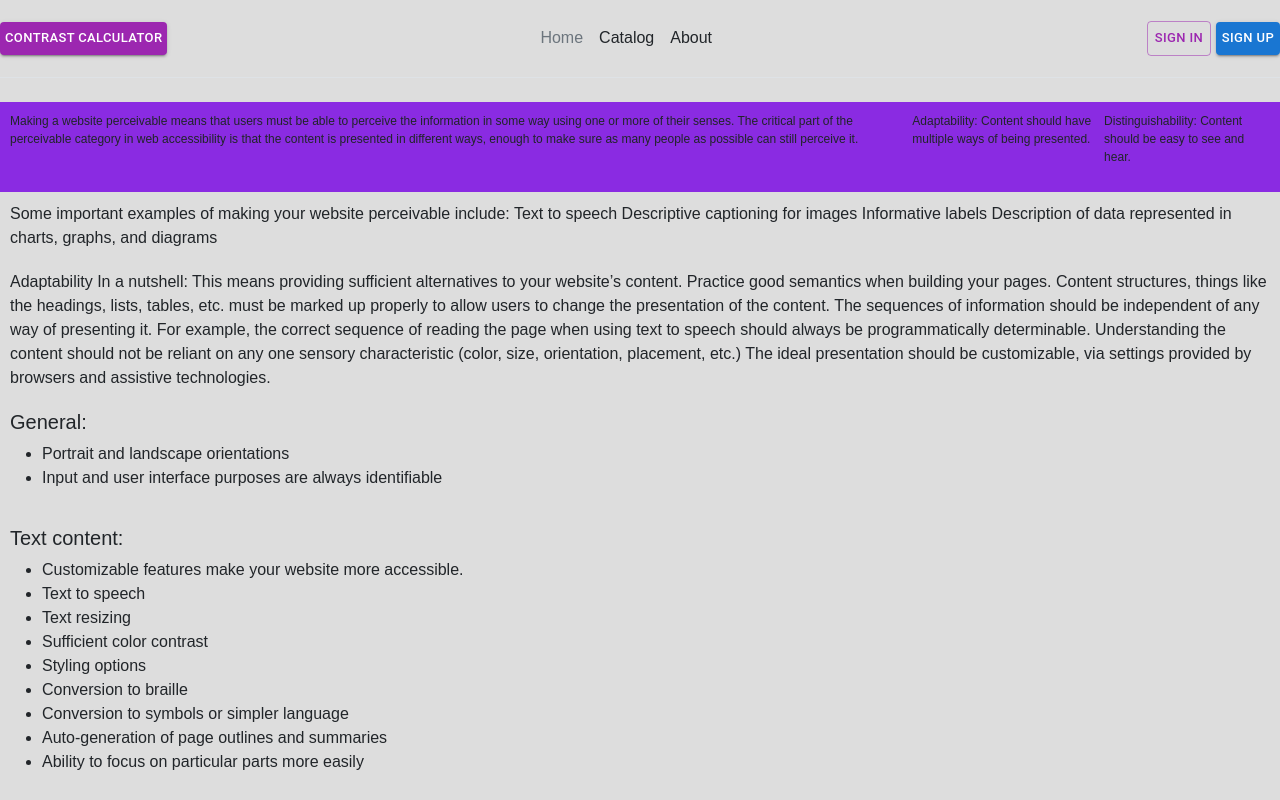
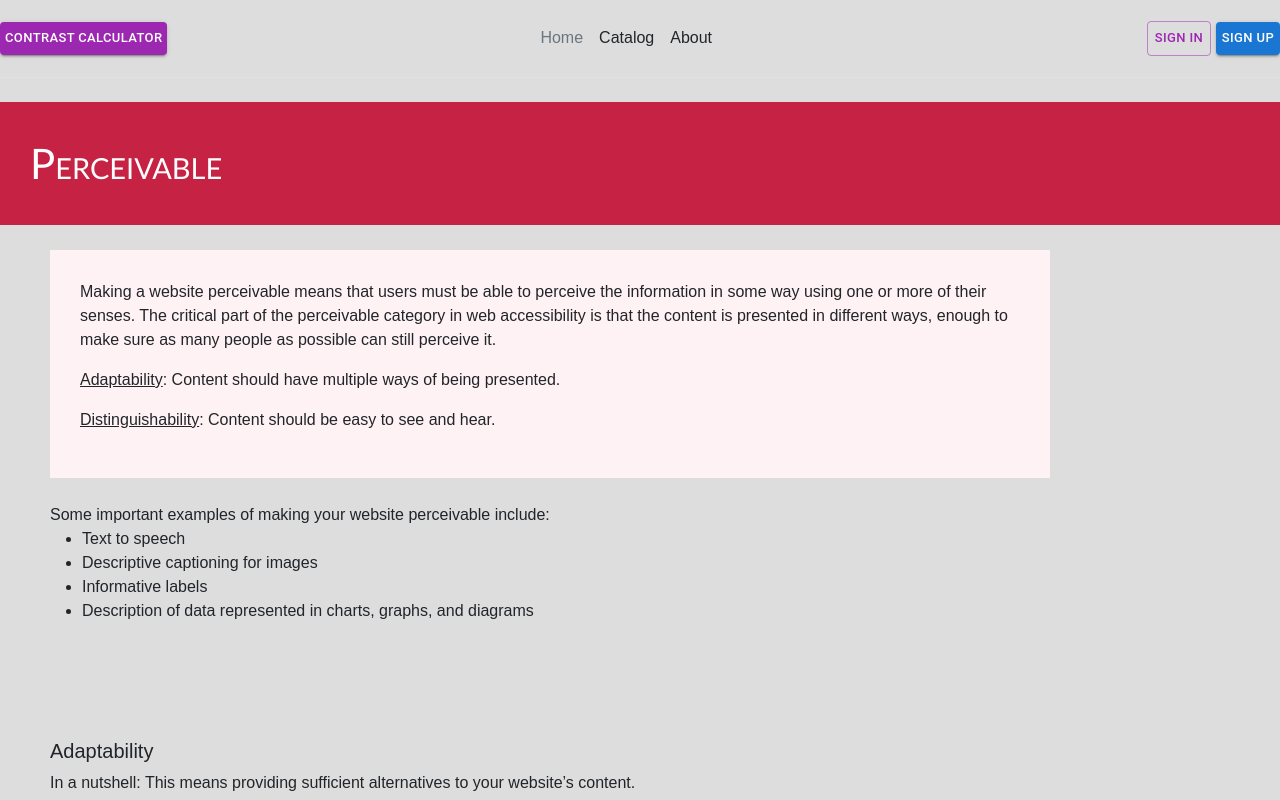
Before and after one commit to bailey-strum/capstone-accessibility, a React (Create React App) app: page /perceivable in a window 1280 px wide. Shown: the top 800 px of the page. Built offline with nearby package versions, Linux system fonts and the light colour scheme.

Commit message:
Added some styling to pour pages and updated background for about us page

```diff
--- a/src/Pages/LoggedOut/About.tsx
+++ b/src/Pages/LoggedOut/About.tsx
@@ -1,23 +1,21 @@
 import Header from "../../Components/Header";
-import "./pour.css";
+import "./about.css";
 
 const About = () => {
 
     return (
-        <div>
-
-
-            <div className="about_us_container">
-
+                <html>
                 <Header/>
-
-                <main>
+                <body className="norbert">
                     <div className="about_us_intro">
                         <h5> Lucky 13 Team</h5>
-                        <p>We are a senior capstone group, here at the University of North Texas. We of Lucky 13 will create a tool to help educate individuals on accessibility for those intending to build websites. Our goal is to describe, demonstrate and explain what aspects of a website can be changed to be accessible to more people. Our website will educate product owners, web developers, and designers on WCAG policies and why they are essential in a fun and intuitive way to improve the web for all.</p>
+                        <p>We are a senior capstone group, here at the University of North Texas.
+                            We of Lucky 13 will create a tool to help educate individuals on accessibility for those intending to build websites.
+                            Our goal is to describe, demonstrate and explain what aspects of a website can be changed to be accessible to more people.
+                            Our website will educate product owners, web developers, and designers on WCAG policies and why they are essential in a fun and intuitive way to improve the web for all.</p>
                     </div>
                     <div className="table_header">
-                    <h5> Team members </h5>
+                        <h3> Team members </h3>
                     </div>
                     <div className="about_us_table">
                     <table>
@@ -59,21 +57,13 @@ const About = () => {
                         </tr>
                     </table>
                     </div>
-                </main>
 
 
-            </div>
-
-
-
-        </div>
+            </body>
+</html>
 
     )
 }
 
 
-
-
-
-
 export default About;
--- a/src/Pages/LoggedOut/Operable.tsx
+++ b/src/Pages/LoggedOut/Operable.tsx
@@ -12,7 +12,7 @@ const Operable = () => {
         <html>
         <Header/>
         <body>
-
+        <div className="topic_operable">Operable</div>
         <div className="first_paragraph">
         <p id="operable_intro">Functionality available from keyboard - the keyboard should be the baseline of expected input rather than keyboard and mouse. This means that a standard keyboard should be able to seamlessly navigate and operate the functionality of a website. </p>
         </div>
@@ -42,7 +42,8 @@ const Operable = () => {
 </div>
 
 <div className="second_paragraph">
-<p>Users without fine motor skills or dexterity should be accounted for in cases of functionality requiring fast and/or precise inputs from the user. If such a need for fast and/or precise inputs, then there should be tools for the user to comfortably work the functionality/webpage. . Additionally there should be an undo button, or some similar method for undoing an action, for most accidental activations, and where this isn’t possible, there should be a clear warning before such activations. </p>
+<p>Users without fine motor skills or dexterity should be accounted for in cases of functionality requiring fast and/or precise inputs from the user. If such a need for fast and/or precise inputs, then there should be tools for the user to comfortably work the functionality/webpage.</p>
+<p>Additionally there should be an undo button, or some similar method for undoing an action, for most accidental activations, and where this isn’t possible, there should be a clear warning before such activations. </p>
 
 <p> Below we have included some helpful references</p>
 <ul>
--- a/src/Pages/LoggedOut/Perceivable.tsx
+++ b/src/Pages/LoggedOut/Perceivable.tsx
@@ -11,31 +11,34 @@ const Perceivable = () => {
     return (
         <html>
         <Header/>
+
         <body>
-
+        <div className="topic_perceivable">Perceivable</div>
         <div className="initial_paragraph">
         <p id="perceive_intro"> Making a website perceivable means that users must be able to perceive the information in some way using one or more of their senses. The critical part of the perceivable category in web accessibility is that the content is presented in different ways, enough to make sure as many people as possible can still perceive it.</p>
 
-        <p>Adaptability: Content should have multiple ways of being presented.</p>
-        <p>Distinguishability: Content should be easy to see and hear.</p>
+        <p><u>Adaptability</u>: Content should have multiple ways of being presented.</p>
+        <p><u>Distinguishability</u>: Content should be easy to see and hear.</p>
         </div>
 
         <div className="b_list">
         Some important examples of making your website perceivable include:
-
-        Text to speech
-        Descriptive captioning for images
-        Informative labels
-        Description of data represented in charts, graphs, and diagrams
-
+        <ul>
+        <li>Text to speech </li>
+        <li>Descriptive captioning for images</li>
+        <li>Informative labels</li>
+        <li>Description of data represented in charts, graphs, and diagrams</li>
+        </ul>
         </div>
 
 
         <div className="adapt_paraph">
-        Adaptability
-        In a nutshell: This means providing sufficient alternatives to your website’s content.
+        <h5>Adaptability</h5>
+        <p>In a nutshell: This means providing sufficient alternatives to your website’s content.</p>
 
-        Practice good semantics when building your pages. Content structures, things like the headings, lists, tables, etc. must be marked up properly to allow users to change the presentation of the content. The sequences of information should be independent of any way of presenting it. For example, the correct sequence of reading the page when using text to speech should always be programmatically determinable.
+        Practice good semantics when building your pages. Content structures, things like the headings, lists, tables, etc. must be marked up properly to allow users to change the presentation of the content.
+
+        <p>The sequences of information should be independent of any way of presenting it. For example, the correct sequence of reading the page when using text to speech should always be programmatically determinable.</p>
 
         Understanding the content should not be reliant on any one sensory characteristic (color, size, orientation, placement, etc.)
 
@@ -44,7 +47,7 @@ const Perceivable = () => {
         </div>
 
         <div className="gen_list">
-       <h5>General:</h5>
+       <h5>General</h5>
         <ul>
         <li>Portrait and landscape orientations </li>
        <li>Input and user interface purposes are always identifiable</li>
--- a/src/Pages/LoggedOut/Robust.tsx
+++ b/src/Pages/LoggedOut/Robust.tsx
@@ -10,7 +10,7 @@ const Robust = () => {
         <html>
         <Header/>
         <body>
-
+        <div className="topic_robust">Robust</div>
         <div className="robust_intial_paragraph">
         <p id="robust_intro">Users will be using many different kinds of web-browsers, and good quality web content will be accessible by as many web browsers as possible, if wide reach is the desired goal. These different web browsers will have different tools, extensions, etc which will all be implemented differently. </p>
         </div>
--- a/src/Pages/LoggedOut/Understandable.tsx
+++ b/src/Pages/LoggedOut/Understandable.tsx
@@ -6,7 +6,7 @@ const Understandable = () => {
         <html>
         <Header/>
         <body>
-
+    <div className="topic_understandable">Understandable</div>
     <div className="readability_paragraph">
     <h6 id="understandable_intro"> Readability </h6>
     <p>When authoring the content of your web pages, you must ensure that text is readable and understandable by as broad an audience as possible. This should also be implemented for use with assistive technologies. </p>
--- /dev/null
+++ b/src/Pages/LoggedOut/about.css
@@ -0,0 +1,34 @@
+.norbert{
+  background-image: url(/src/Assets/images/Norbert3.png);
+  background-attachment: fixed;
+  height:644px;
+}
+
+.about_us_intro{
+    margin-top: 50px;
+    padding-left: 20px;
+    padding-top: 20px;
+    padding-bottom: 20px;
+    background-color: purple;
+    opacity: 80%;
+    color: white;
+}
+.table_header{
+  padding-top: 50px;
+  padding-left: 20px;
+  margin-left: 5%;
+  color: whitesmoke;
+  font-size: 36px;
+}
+
+.about_us_table{
+    padding:20px;
+    margin-left: 5%;
+    border: 1px solid black;
+    border-collapse:collapse;
+    display: inline-flex;
+    max-width: 50%;
+    background-color: rgba(51, 51, 51, 0.442);
+    color:white;
+    column-width: 100px;
+}
--- a/src/Pages/LoggedOut/pour.css
+++ b/src/Pages/LoggedOut/pour.css
@@ -1,26 +1,43 @@
 /*Perceivable*/
+.topic_perceivable {
+    padding:30px;
+    left:50px;
+    justify-content: center;
+    font-size: 42px;
+    font-family:'Gill Sans', 'Gill Sans MT', Calibri, 'Trebuchet MS', sans-serif;
+    font-variant: small-caps;
+    color:white;
+    background-color: rgb(198, 35, 68);
+}
+
 .initial_paragraph {
-    display:flex;
-    padding:10px;
-    font-size: 12px;
+    display:flexbox;
+    align-items: center;
+    left: 50px;
+    top: 25px;
+    padding:30px;
+    font-size: 16px;
     justify-content: center;
-    background-color: blueviolet;
+    position: relative;
+    background-color: rgb(255, 242, 244);
+    width: 1000px;
+
 }
 
 .b_list {
-    padding: 10px;
+    padding: 50px;
 }
 
 .adapt_paraph{
-    padding: 10px;
+    padding: 50px;
 }
 
 .gen_list{
-    padding: 10px;
+    padding: 50px;
 }
 
 .text_list{
-    padding: 10px;
+    padding: 50px;
 }
 
 .non_text_list{
@@ -46,6 +63,16 @@
 }
 
 /*Operable*/
+.topic_operable {
+    padding:10px;
+    justify-content: center;
+    font-size: 42px;
+    font-family:'Gill Sans', 'Gill Sans MT', Calibri, 'Trebuchet MS', sans-serif;
+    font-variant: small-caps;
+    color:white;
+    background-color: rgb(34, 114, 131);
+}
+
 .first_paragraph{
     padding: 10px;
 }
@@ -71,6 +98,16 @@
 }
 
 /*Understandable*/
+.topic_understandable {
+    padding:10px;
+    justify-content: center;
+    font-size: 42px;
+    font-family:'Gill Sans', 'Gill Sans MT', Calibri, 'Trebuchet MS', sans-serif;
+    font-variant: small-caps;
+    color:white;
+    background-color: rgb(83, 83, 83);
+}
+
 .readability_paragraph{
     padding: 10px;
 }
@@ -108,6 +145,16 @@
 }
 
 /*Robust*/
+.topic_robust {
+    padding:10px;
+    justify-content: center;
+    font-size: 42px;
+    font-family:'Gill Sans', 'Gill Sans MT', Calibri, 'Trebuchet MS', sans-serif;
+    font-variant: small-caps;
+    color:white;
+    background-color: rgb(115, 127, 52);
+}
+
 .robust_intial_paragraph{
     padding: 10px;
 }
```
